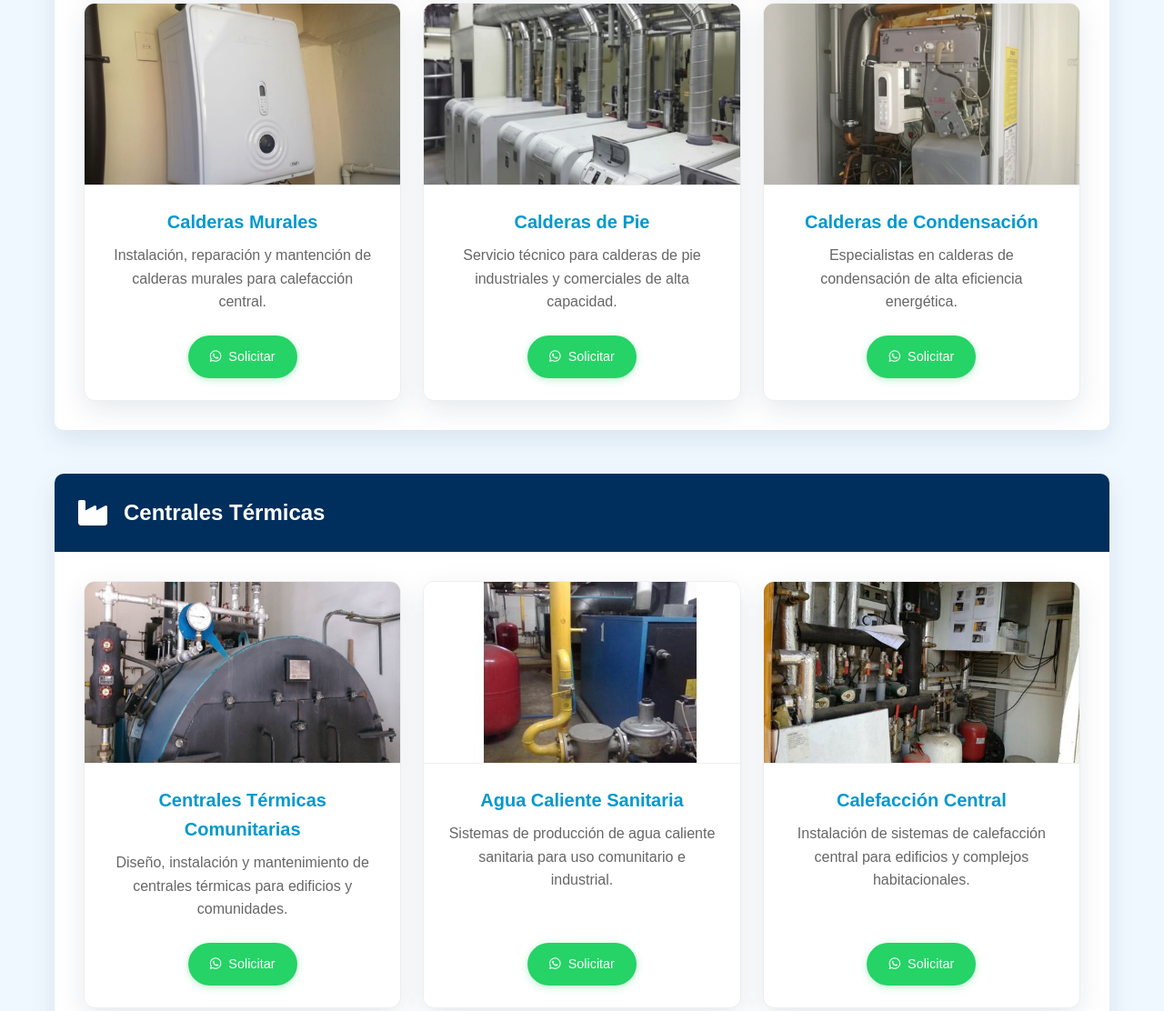
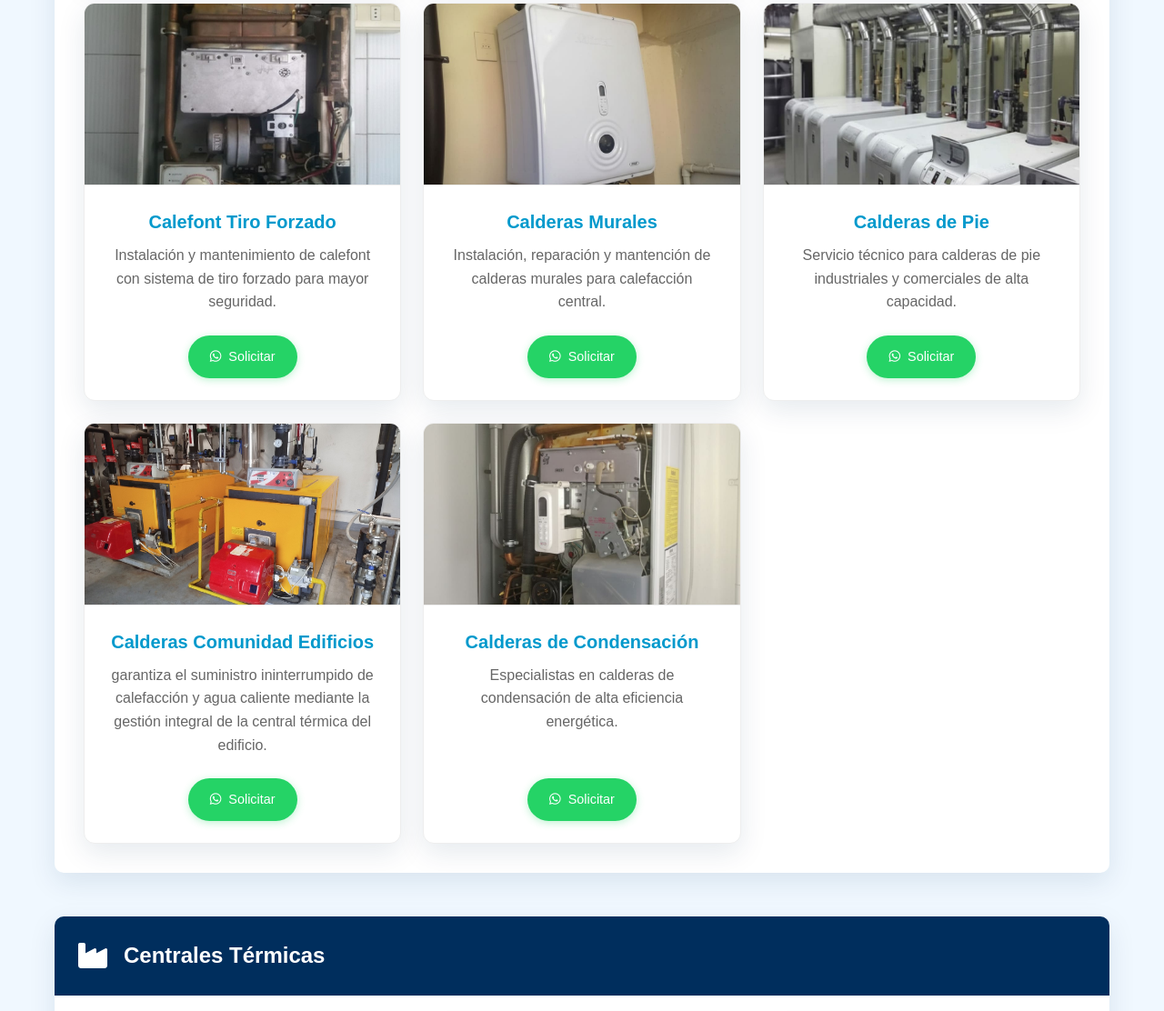
Before and after one commit to Mauricio087/climagasecpro, a plain HTML site: page servicios.html in a window 1280 px wide. Shown: the part 1632-2744 px from the top of the page at 91% size. Drawn offline with Linux system fonts and the light colour scheme.

Commit message:
nuevas secciones

```diff
--- a/assets/css/responsive.css
+++ b/assets/css/responsive.css
@@ -40,7 +40,19 @@
 
 /* Tablets pequeñas y móviles grandes */
 @media (max-width: 768px) {
-    /* Navegación responsive */
+    /* Navegación responsive - Ajustar navbar al ancho de las secciones */
+    .navbar {
+        /* Usar left/right en lugar de width:100% para respetar márgenes */
+        left: 0;
+        right: 0;
+        width: auto;
+    }
+
+    .nav-container {
+        /* Alinear con el padding de las demás secciones */
+        padding: 0 15px; /* Mismo que .container en tablets */
+    }
+
     .nav-menu {
         position: fixed;
         left: -100%;
@@ -243,10 +255,6 @@
         padding: 0 10px;
     }
 
-    .nav-container {
-        padding: 0 10px;
-    }
-
     .service-card {
         padding: 1.2rem;
     }
--- a/assets/css/styles.css
+++ b/assets/css/styles.css
@@ -49,9 +49,8 @@ body {
     backdrop-filter: blur(10px);
     z-index: 1000;
     padding: 1rem 0;
-    transition: all 0.3s cubic-bezier(0.4, 0, 0.2, 1); /* Transición más suave */
+    transition: var(--transition);
     box-shadow: 0 2px 20px rgba(0, 0, 0, 0.1);
-    will-change: transform; /* Optimización de rendimiento */
 }
 
 .navbar.scrolled {
@@ -1322,3 +1321,10 @@ body {
         grid-template-columns: 1fr;
     }
 }
+
+/* Centrar card manteniendo el tamaño de la grilla */
+@media (min-width: 992px) {
+    .category-services .centered-card {
+        grid-column: 2;
+    }
+}
--- a/servicios.html
+++ b/servicios.html
@@ -118,6 +118,20 @@
                             </div>
                         </div>
                         <div class="service-item">
+                            <img src="img/37.jpg" alt="Calefont Tiro Forzado"
+                                class="service-image">
+                            <div class="service-content">
+                                <h4>Calefont Tiro Forzado</h4>
+                                <p>Instalación y mantenimiento de calefont con
+                                sistema de tiro forzado para mayor seguridad.</p>
+                                <a href="https://wa.me/56982283541?text=Hola,
+                                    %20necesito%20servicio%20para%20calefont%20tiro%20forzado" class="btn-whatsapp-small" target="_blank">
+                                    <i class="fab fa-whatsapp"></i>
+                                    Solicitar
+                                </a>
+                            </div>
+                        </div>
+                        <div class="service-item">
                             <img src="img/20.jpg" alt="Calderas Murales" class="service-image">
                             <div class="service-content">
                                 <h4>Calderas Murales</h4>
@@ -140,6 +154,19 @@
                             </div>
                         </div>
                         <div class="service-item">
+                            <img src="img/caldera_edificios.jpeg" alt="Calderas comunidad edificios"
+                            class="service-image">
+                            <div class="service-content">
+                                <h4>Calderas Comunidad Edificios</h4>
+                                <p>garantiza el suministro ininterrumpido de calefacción y agua caliente mediante la gestión integral de la central térmica del edificio.</p>
+                                <a href="https://wa.me/56982283541?text=Hola,
+                                    %20necesito%20servicio%20para%20caldera%20de%20condensación" class="btn-whatsapp-small"
+                                    target="_blank">
+                                    <i class="fab fa-whatsapp"></i>
+                                    Solicitar
+                                </a>
+                            </div>                        </div>
+                        <div class="service-item centered-card">
                             <img src="img/88.jpg" alt="Calderas de Condensación" class="service-image">
                             <div class="service-content">
                                 <h4>Calderas de Condensación</h4>
@@ -377,9 +404,9 @@
                             </div>
                         </div>
                         <div class="service-item">
-                            <img src="img/77.jpg" alt="Cocinas Industriales" class="service-image">
+                            <img src="img/cocina_industrial_gas.jpeg" alt="Cocinas Industriales" class="service-image">
                             <div class="service-content">
-                                <h4>Cocinas Industriales</h4>
+                                <h4>Cocinas Industriales a Gas</h4>
                                 <p>Servicio técnico para cocinas industriales, hornos, planchas y equipos de restaurantes.</p>
                                 <a href="https://wa.me/56982283541?text=Hola,%20necesito%20servicio%20para%20cocina%20industrial" class="btn-whatsapp-small" target="_blank">
                                     <i class="fab fa-whatsapp"></i>
@@ -442,7 +469,7 @@
                             </div>
                         </div>
                         <div class="service-item">
-                            <img src="/img/2.jpg" alt="Tubos al Vacío" class="service-image">
+                            <img src="img/2.jpg" alt="Tubos al Vacío" class="service-image">
                             <div class="service-content">
                                 <h4>Tubos al Vacío</h4>
                                 <p>Sistemas de tubos al vacío para máxima eficiencia en captación solar térmica.</p>
```
Also changed, not shown: img/caldera_edificios.jpeg (added), img/cocina_industrial_gas.jpeg (added).
